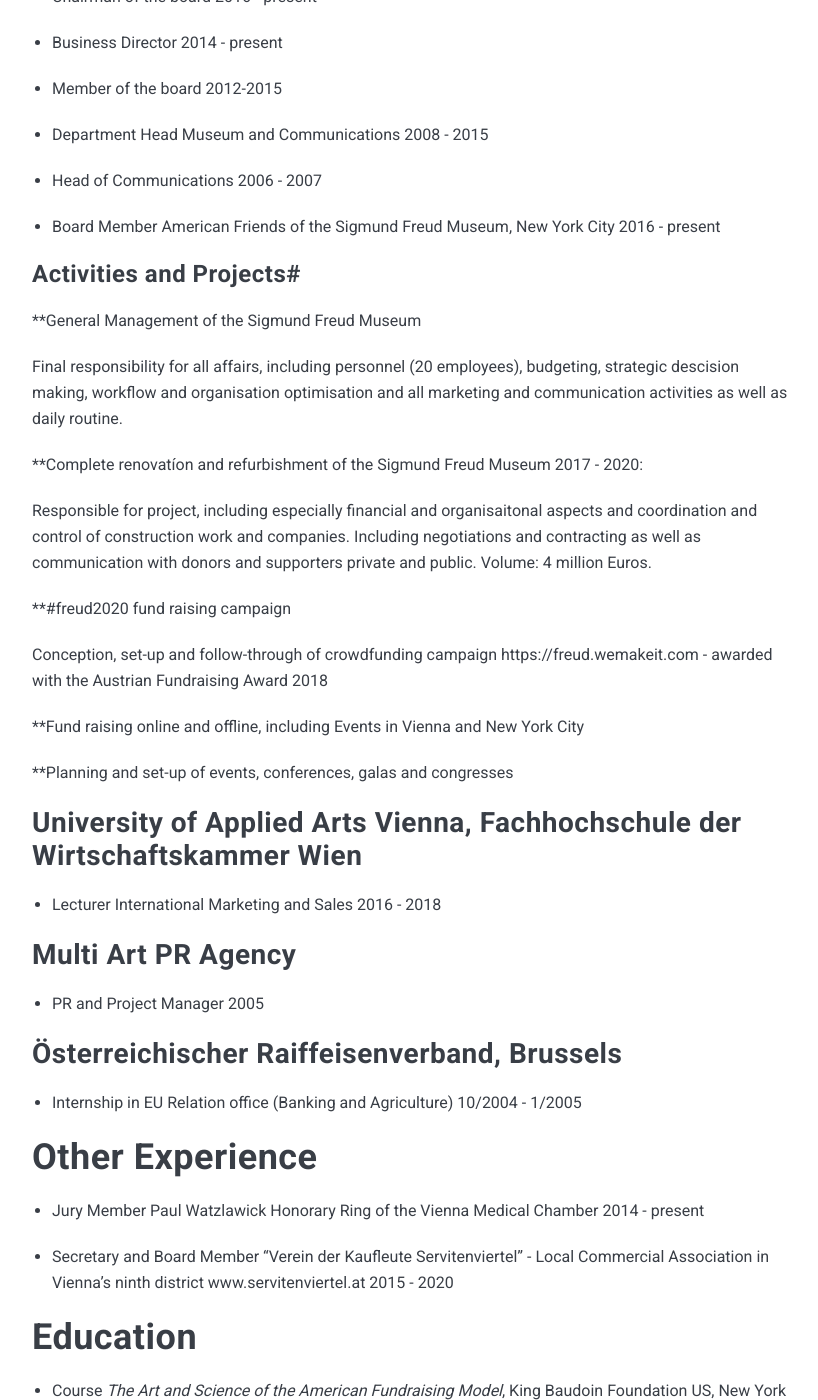
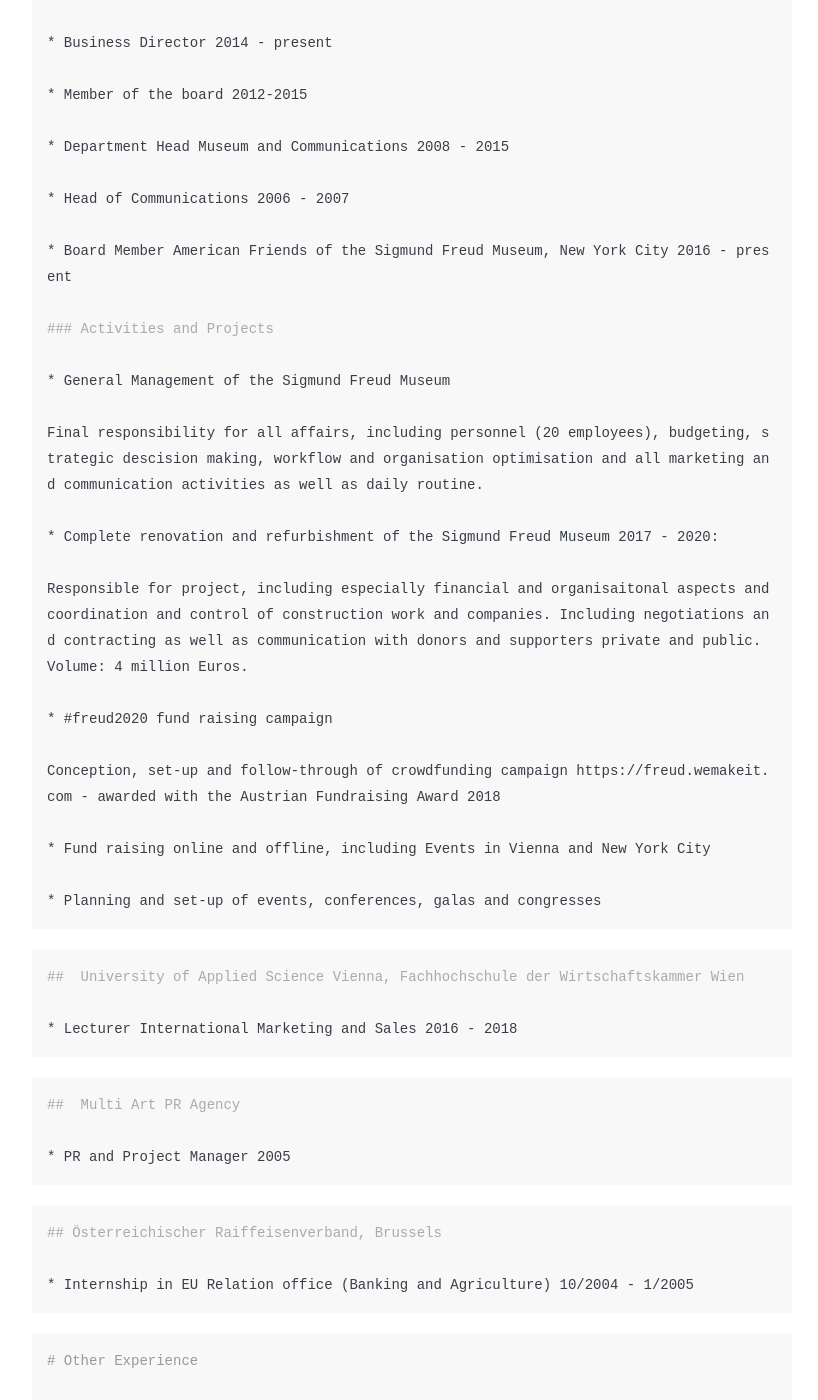
Before and after one commit to noemaier/noemaier.github.io, a Jekyll site: the page built from _pages/z2_cv.md, in a window 1280 px wide and 1400 px high, scrolled down 1214 px. Shown: the whole window, without its empty margins (228-1046 px from the left). Built offline with Jekyll 4.4.1, drawn with Linux system fonts in a browser that asks for light colours; nearby versions of some CDN libraries; some of the changed text lies outside the part shown.

Commit message:
Update z2_cv.md

```diff
--- a/_pages/z2_cv.md
+++ b/_pages/z2_cv.md
@@ -9,10 +9,11 @@ Peter Nömaier, b. 1980. Citizenship: Austria. Main language: German
 
 # Work
 
+{% highlight markdown %}
 ## Sigmund Freud Foundation
 www.freud-museum.at
 
-* Chairman of the board 2016 - present
+* Chairman of the Board 2016 - present
 
 * Business Director 2014 - present
 
@@ -24,43 +25,57 @@ www.freud-museum.at
 
 * Board Member American Friends of the Sigmund Freud Museum, New York City 2016 - present
 
-### Activities and Projects#
+### Activities and Projects
 
-**General Management of the Sigmund Freud Museum
+* General Management of the Sigmund Freud Museum
 
 Final responsibility for all affairs, including personnel (20 employees), budgeting, strategic descision making, workflow and organisation optimisation and all marketing and communication activities as well as daily routine.
 
-**Complete renovatíon and refurbishment of the Sigmund Freud Museum 2017 - 2020:
+* Complete renovation and refurbishment of the Sigmund Freud Museum 2017 - 2020:
 
 Responsible for project, including especially financial and organisaitonal aspects and coordination and control of construction work and companies. Including negotiations and contracting as well as communication with donors and supporters private and public. Volume: 4 million Euros.
 
-**#freud2020 fund raising campaign
+* #freud2020 fund raising campaign
 
 Conception, set-up and follow-through of crowdfunding campaign https://freud.wemakeit.com - awarded with the Austrian Fundraising Award 2018
 
-**Fund raising online and offline, including Events in Vienna and New York City
+* Fund raising online and offline, including Events in Vienna and New York City
 
-**Planning and set-up of events, conferences, galas and congresses
+* Planning and set-up of events, conferences, galas and congresses
 
+{% endhighlight %}
 
-##  University of Applied Arts Vienna, Fachhochschule der Wirtschaftskammer Wien
+{% highlight markdown %}
+
+##  University of Applied Science Vienna, Fachhochschule der Wirtschaftskammer Wien
 
 * Lecturer International Marketing and Sales 2016 - 2018
+{% endhighlight %}
+
+{% highlight markdown %}
 
 ##  Multi Art PR Agency
 
 * PR and Project Manager 2005
+{% endhighlight %}
+
+{% highlight markdown %}
 
 ## Österreichischer Raiffeisenverband, Brussels
 
 * Internship in EU Relation office (Banking and Agriculture) 10/2004 - 1/2005
+{% endhighlight %}
+
+{% highlight markdown %}
 
 # Other Experience
 
 * Jury Member Paul Watzlawick Honorary Ring of the Vienna Medical Chamber 2014 - present
 
 * Secretary and Board Member "Verein der Kaufleute Servitenviertel" - Local Commercial Association in Vienna's ninth district www.servitenviertel.at 2015 - 2020
+{% endhighlight %}
 
+{% highlight markdown %}
 
 # Education
 
@@ -71,6 +86,9 @@ Conception, set-up and follow-through of crowdfunding campaign https://freud.wem
 * College Leadership*, WIFI Vienna, 2007 - 2008 (Certificate Course in team leadership, presentation skills and self-organisation)
 
 * Degree in Communications and Political Science, University of Vienna, 1999 - 2004
+{% endhighlight %}
+
+{% highlight markdown %}
 
 # Skills
 
@@ -105,3 +123,4 @@ Conception, set-up and follow-through of crowdfunding campaign https://freud.wem
 * Finance Management
 
 * Moderation and Representation
+* {% endhighlight %}
```
